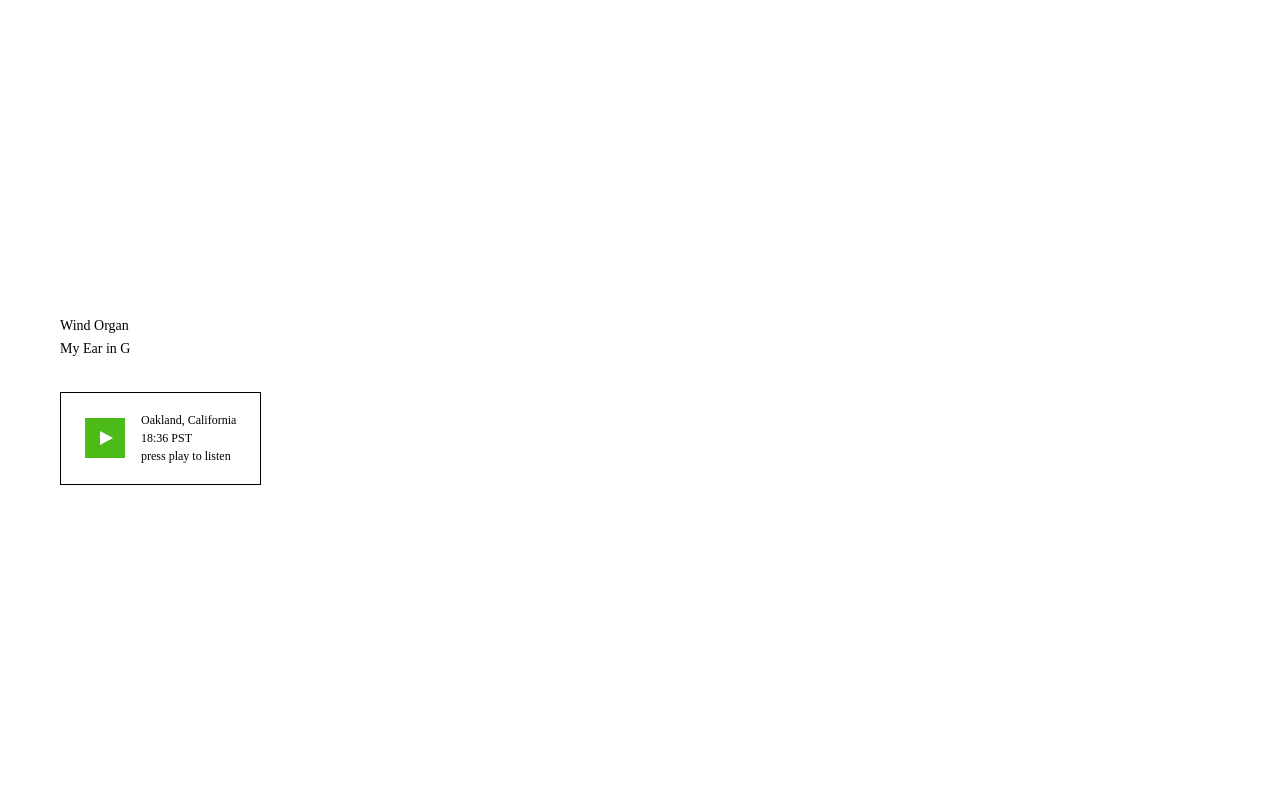
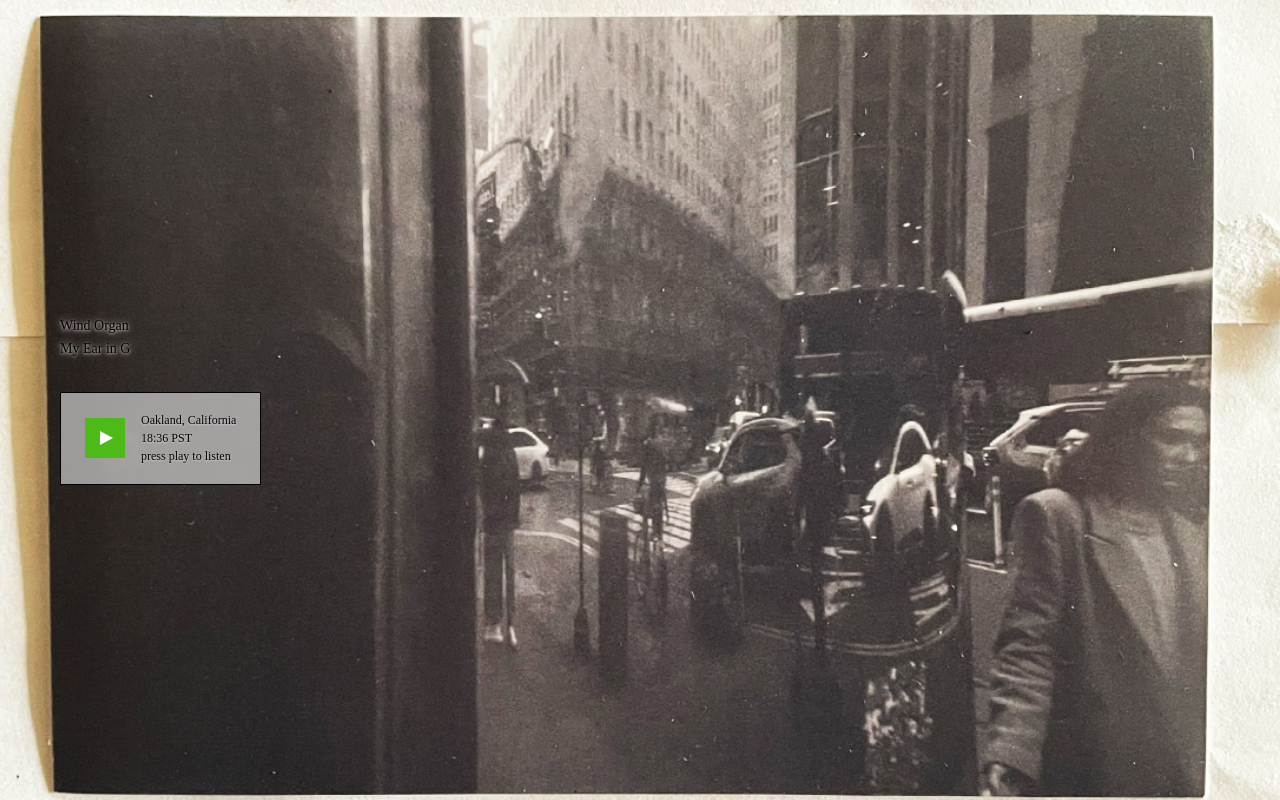
Before and after one commit to palaisderafael/windorgan, a plain HTML site: page index.html in a window 1280 px wide. Drawn offline with Linux system fonts and the light colour scheme.

Commit message:
Update index.html

```diff
--- a/index.html
+++ b/index.html
@@ -109,7 +109,7 @@
 
   <script>
     // Alternate background image randomly each page load
-    const images = ['flying.jpeg', 'nyc.jpeg'];
+    const images = ['flying.jpg', 'nyc.jpg'];
     const chosen = images[Math.floor(Math.random() * images.length)];
     document.body.style.backgroundImage = 'url(' + chosen + ')';
 
```
